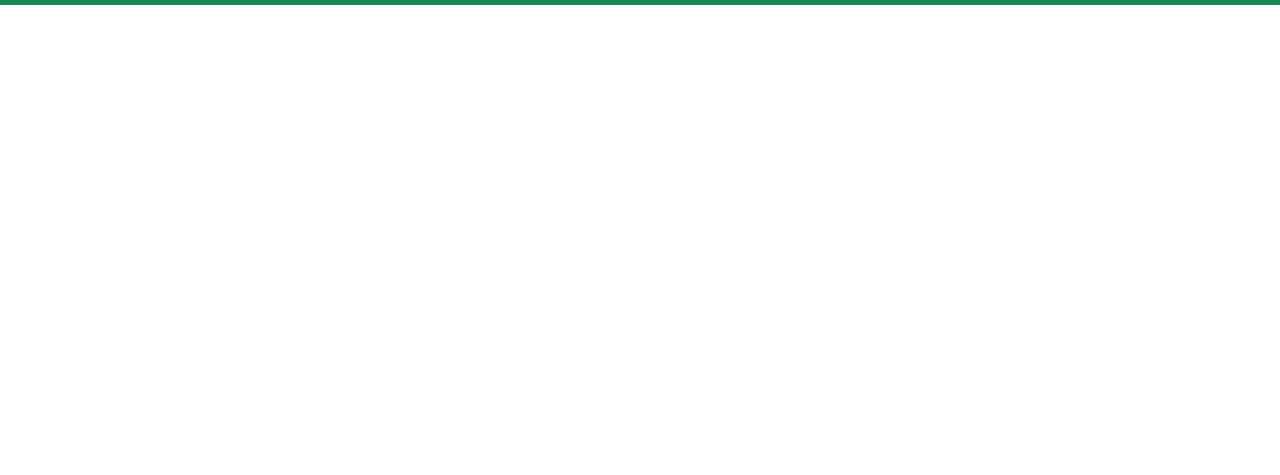
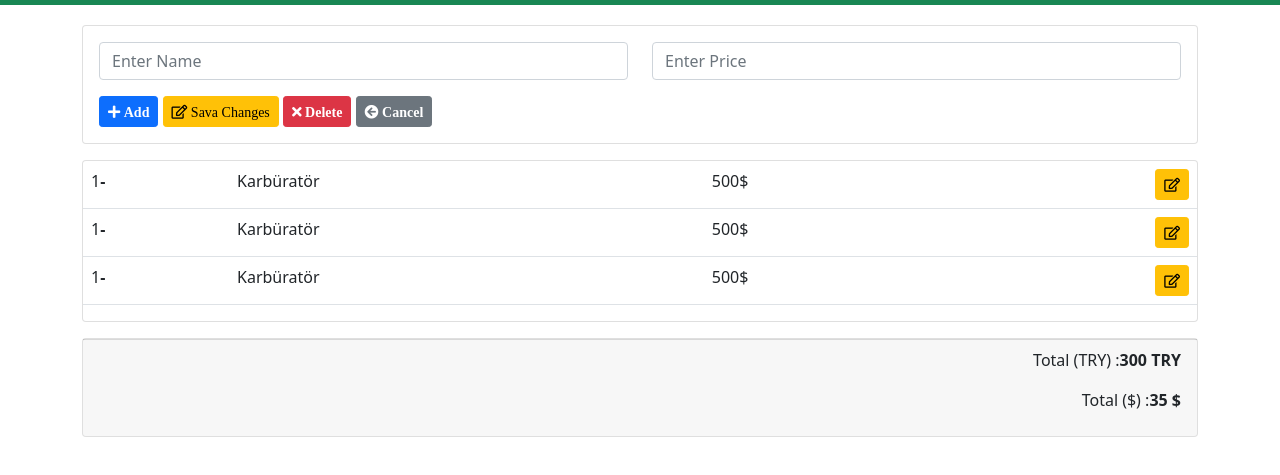
Before and after one commit to erolemre1/spare_Parts_Price_Calculator, a plain HTML site: page index.html in a window 1280 px wide. Shown: the part 51-526 px from the top of the page. Drawn offline with nearby package versions, Linux system fonts and the light colour scheme.

Commit message:
Design Completed

```diff
--- a/index.html
+++ b/index.html
@@ -1,36 +1,113 @@
-
-
-<!doctype html>
+<!DOCTYPE html>
 <html lang="en">
   <head>
-    <meta charset="utf-8">
-    <meta name="viewport" content="width=device-width, initial-scale=1">
+    <meta charset="utf-8" />
+    <meta name="viewport" content="width=device-width, initial-scale=1" />
 
-
-    <link href="https://cdn.jsdelivr.net/npm/bootstrap@5.0.1/dist/css/bootstrap.min.css" rel="stylesheet">
-    <link rel="stylesheet" href="https://cdnjs.cloudflare.com/ajax/libs/font-awesome/5.15.3/css/all.min.css">
+    <link
+      href="https://cdn.jsdelivr.net/npm/bootstrap@5.0.1/dist/css/bootstrap.min.css"
+      rel="stylesheet"
+    />
+    <link
+      rel="stylesheet"
+      href="https://cdnjs.cloudflare.com/ajax/libs/font-awesome/5.15.3/css/all.min.css"
+    />
     <title>Spare parts calculator</title>
-    <link rel="stylesheet" href="./style.css">
+    <link rel="stylesheet" href="./style.css" />
   </head>
   <body>
-
-
     <nav class="navbar navbar-dark bg-success">
-    <div class="container">
+      <div class="container">
         <a href="#" class="navbar-brand"> Spare Parts Calculator</a>
-    </div>
+      </div>
     </nav>
 
-
-
-
+    <div class="container">
+      <div class="card">
+        <div class="card-body">
+          <form>
+            <div class="form row">
+              <div class="form-group col-md-6">
+                <input
+                  type="text"
+                  class="form-control"
+                  id="name"
+                  placeholder="Enter Name"
+                />
+              </div>
+              <div class="form-group col-md-6">
+                <input
+                  type="text"
+                  class="form-control"
+                  id="price"
+                  placeholder="Enter Price"
+                />
+              </div>
+            </div>
+            <button type="submit" class="btn btn-primary btn-sm mt-3">
+              <i class="fas fa-plus"> Add</i>
+            </button>
+            <button type="submit" class="btn btn-warning btn-sm mt-3">
+              <i class="far fa-edit"> Sava Changes</i>
+            </button>
+            <button type="submit" class="btn btn-danger btn-sm mt-3">
+              <i class="fas fa-times"> Delete</i>
+            </button>
+            <button type="submit" class="btn btn-secondary btn-sm mt-3">
+              <i class="fas fa-arrow-circle-left"> Cancel</i>
+            </button>
+          </form>
+        </div>
+      </div>
+      <div class="card mt-3">
+        <table class="table">
+          <tbody id="item-list">
+            <tr>
+              <td>1<strong>-</strong></td>
+              <td>Karbüratör</td>
+              <td>500$</td>
+              <td class="text-right">
+                <button type="submit" class="btn btn-warning btn-sm">
+                  <i class="far fa-edit"></i>
+                </button>
+              </td>
+            </tr>
+            <tr>
+                <td>1<strong>-</strong></td>
+                <td>Karbüratör</td>
+                <td>500$</td>
+                <td class="text-right">
+                  <button type="submit" class="btn btn-warning btn-sm">
+                    <i class="far fa-edit"></i>
+                  </button>
+                </td>
+              </tr>
+              <tr>
+                <td>1<strong>-</strong></td>
+                <td>Karbüratör</td>
+                <td>500$</td>
+                <td class="text-right">
+                  <button type="submit" class="btn btn-warning btn-sm">
+                    <i class="far fa-edit"></i>
+                  </button>
+                </td>
+              </tr>
+          </tbody>
+        </table>
+      </div>
+      <div class="card mt-3">
+        <div class="card-footer">
+          <p>Total (TRY) :<strong>300 TRY</strong></p>
+          <p>Total ($) :<strong>35 $</strong></p>
+        </div>
+      </div>
+    </div>
 
     <script src="https://cdnjs.cloudflare.com/ajax/libs/jquery/3.6.0/jquery.min.js"></script>
-    <script src="https://cdn.jsdelivr.net/npm/bootstrap@5.0.1/dist/js/bootstrap.bundle.min.js" ></script>
+    <script src="https://cdn.jsdelivr.net/npm/bootstrap@5.0.1/dist/js/bootstrap.bundle.min.js"></script>
 
     <script src="./app.js"></script>
-    <script src="https://cdn.jsdelivr.net/npm/@popperjs/core@2.9.2/dist/umd/popper.min.js" ></script>
-    <script src="https://cdn.jsdelivr.net/npm/bootstrap@5.0.1/dist/js/bootstrap.min.js" ></script>
-
+    <script src="https://cdn.jsdelivr.net/npm/@popperjs/core@2.9.2/dist/umd/popper.min.js"></script>
+    <script src="https://cdn.jsdelivr.net/npm/bootstrap@5.0.1/dist/js/bootstrap.min.js"></script>
   </body>
 </html>
--- a/style.css
+++ b/style.css
@@ -0,0 +1,17 @@
+.card-footer p {
+    display: flex;
+    justify-content: flex-end;
+}
+.navbar .container {
+    margin-top: 0px;
+
+}
+.container {
+    margin-top: 20px;
+}
+
+
+
+tbody tr td:nth-child(4){
+  text-align: right;
+}
```
